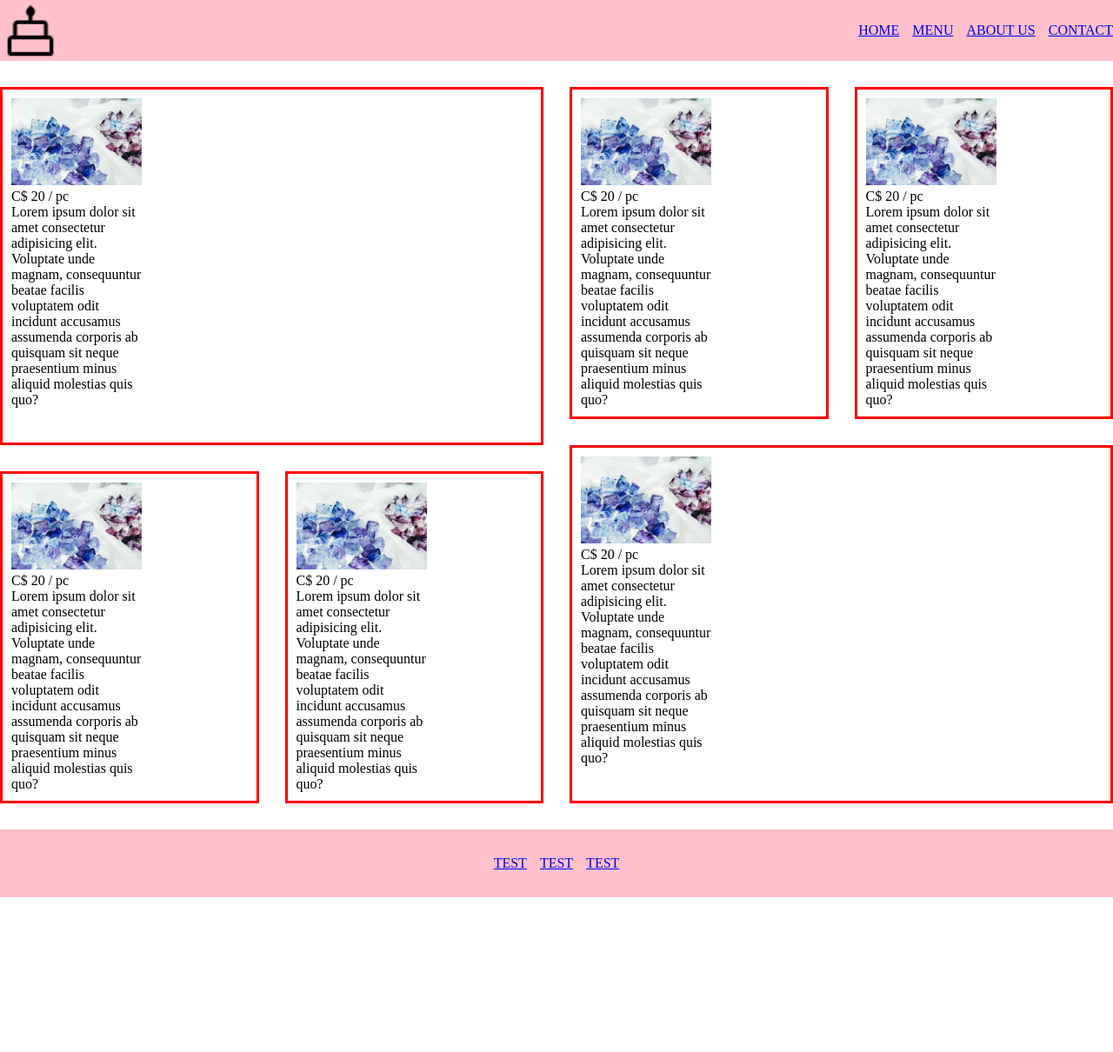
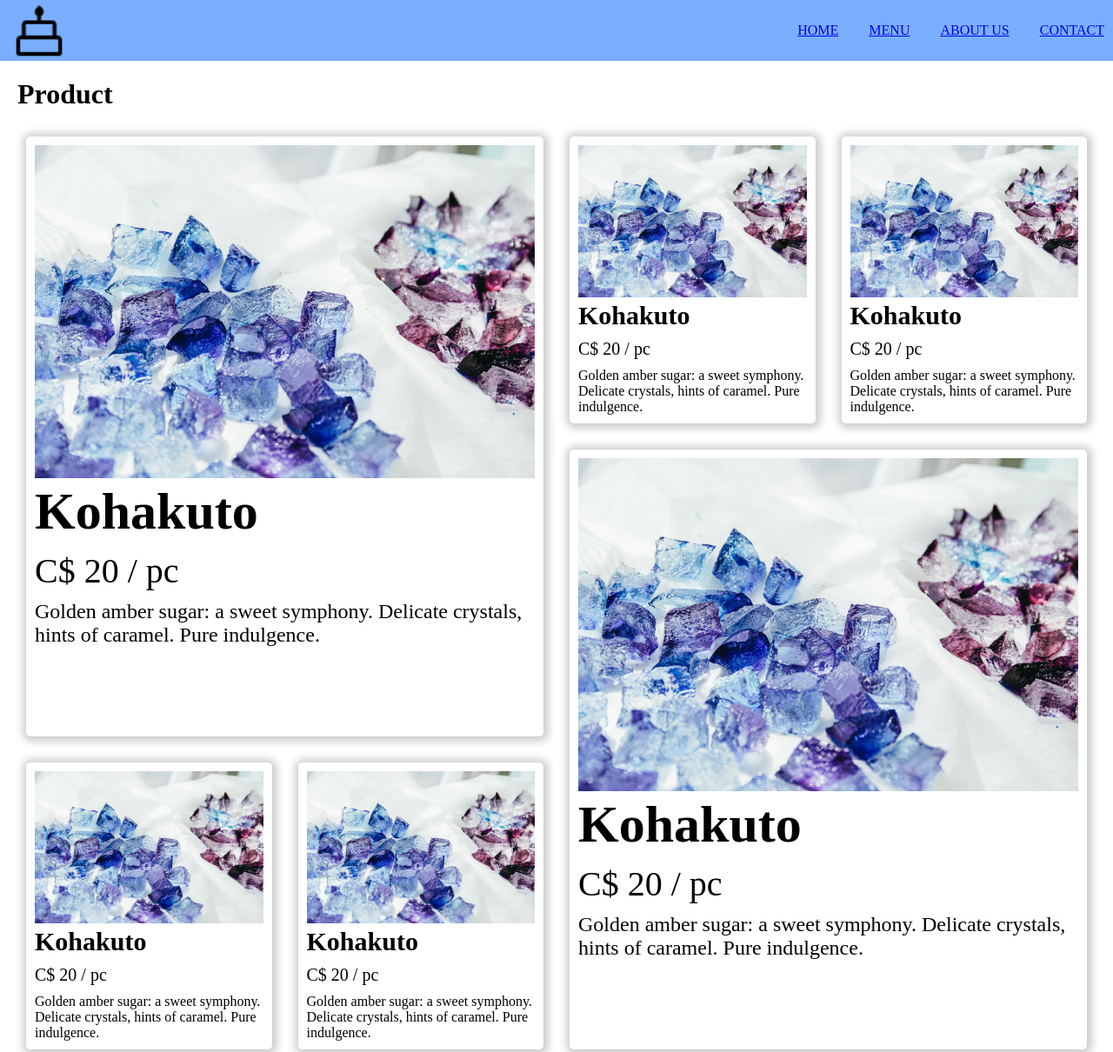
Before and after one commit to Chinatsu0820/responsive-grid-showcase, a plain HTML site: page pages/product.html in a window 1280 px wide. Shown: the top 1210 px of the page at 87% size. Before the commit the page ends 1032 px from the top, so only its background shows below. Drawn offline with Linux system fonts and the light colour scheme.

Commit message:
update product papge -Chinatsu

```diff
--- a/pages/product.html
+++ b/pages/product.html
@@ -21,65 +21,68 @@
     </nav>
 
     <!-- PRODUCT -->
+    <h1 class="product-title">
+        Product
+    </h1>
     <section class="product-grid">
         <section class="product" id="product-1">
             <img class="product-picture" src="../img/j-cohakuto.jpg"
                 alt="This is a picture of a Japanese sweet named Kohakuto.">
             <div class="product-text">
-                <p>C$ 20 / pc</p>
-                <p>Lorem ipsum dolor sit amet consectetur adipisicing elit. Voluptate unde magnam,
-                    consequuntur beatae facilis voluptatem odit incidunt accusamus assumenda corporis
-                    ab quisquam sit neque praesentium minus aliquid molestias quis quo?</p>
+                <h2 class="product-name name1">Kohakuto</h2>
+                <p class="product-price price1">C$ 20 / pc</p>
+                <p class="product-explanation ex1">Golden amber sugar: a sweet symphony. Delicate crystals,
+                    hints of caramel. Pure indulgence.</p>
             </div>
         </section>
         <section class="product" id="product-2">
             <img class="product-picture" src="../img/j-cohakuto.jpg"
                 alt="This is a picture of a Japanese sweet named Kohakuto.">
             <div class="product-text">
-                <p>C$ 20 / pc</p>
-                <p>Lorem ipsum dolor sit amet consectetur adipisicing elit. Voluptate unde magnam,
-                    consequuntur beatae facilis voluptatem odit incidunt accusamus assumenda corporis
-                    ab quisquam sit neque praesentium minus aliquid molestias quis quo?</p>
+                <h2 class="product-name">Kohakuto</h2>
+                <p class="product-price">C$ 20 / pc</p>
+                <p class="product-explanation">Golden amber sugar: a sweet symphony. Delicate crystals,
+                    hints of caramel. Pure indulgence.</p>
             </div>
         </section>
         <section class="product" id="product-3">
             <img class="product-picture" src="../img/j-cohakuto.jpg"
                 alt="This is a picture of a Japanese sweet named Kohakuto.">
             <div class="product-text">
-                <p>C$ 20 / pc</p>
-                <p>Lorem ipsum dolor sit amet consectetur adipisicing elit. Voluptate unde magnam,
-                    consequuntur beatae facilis voluptatem odit incidunt accusamus assumenda corporis
-                    ab quisquam sit neque praesentium minus aliquid molestias quis quo?</p>
+                <h2 class="product-name">Kohakuto</h2>
+                <p class="product-price">C$ 20 / pc</p>
+                <p class="product-explanation">Golden amber sugar: a sweet symphony. Delicate crystals,
+                    hints of caramel. Pure indulgence.</p>
             </div>
         </section>
         <section class="product" id="product-4">
             <img class="product-picture" src="../img/j-cohakuto.jpg"
                 alt="This is a picture of a Japanese sweet named Kohakuto.">
             <div class="product-text">
-                <p>C$ 20 / pc</p>
-                <p>Lorem ipsum dolor sit amet consectetur adipisicing elit. Voluptate unde magnam,
-                    consequuntur beatae facilis voluptatem odit incidunt accusamus assumenda corporis
-                    ab quisquam sit neque praesentium minus aliquid molestias quis quo?</p>
+                <h2 class="product-name">Kohakuto</h2>
+                <p class="product-price">C$ 20 / pc</p>
+                <p class="product-explanation">Golden amber sugar: a sweet symphony. Delicate crystals,
+                    hints of caramel. Pure indulgence.</p>
             </div>
         </section>
         <section class="product" id="product-5">
             <img class="product-picture" src="../img/j-cohakuto.jpg"
                 alt="This is a picture of a Japanese sweet named Kohakuto.">
             <div class="product-text">
-                <p>C$ 20 / pc</p>
-                <p>Lorem ipsum dolor sit amet consectetur adipisicing elit. Voluptate unde magnam,
-                    consequuntur beatae facilis voluptatem odit incidunt accusamus assumenda corporis
-                    ab quisquam sit neque praesentium minus aliquid molestias quis quo?</p>
+                <h2 class="product-name">Kohakuto</h2>
+                <p class="product-price">C$ 20 / pc</p>
+                <p class="product-explanation">Golden amber sugar: a sweet symphony. Delicate crystals,
+                    hints of caramel. Pure indulgence.</p>
             </div>
         </section>
         <section class="product" id="product-6">
             <img class="product-picture" src="../img/j-cohakuto.jpg"
                 alt="This is a picture of a Japanese sweet named Kohakuto.">
             <div class="product-text">
-                <p>C$ 20 / pc</p>
-                <p>Lorem ipsum dolor sit amet consectetur adipisicing elit. Voluptate unde magnam,
-                    consequuntur beatae facilis voluptatem odit incidunt accusamus assumenda corporis
-                    ab quisquam sit neque praesentium minus aliquid molestias quis quo?</p>
+                <h2 class="product-name name6">Kohakuto</h2>
+                <p class="product-price price6">C$ 20 / pc</p>
+                <p class="product-explanation ex6">Golden amber sugar: a sweet symphony. Delicate crystals,
+                    hints of caramel. Pure indulgence.</p>
             </div>
         </section>
     </section>
--- a/style.css
+++ b/style.css
@@ -17,13 +17,18 @@ body {
 .menu-container {
     display: flex;
     align-items: center;
-    background-color: pink;
+    background-color: rgb(122, 175, 255);
     gap: 1.5rem;
 }
 
 .menu-icon {
     height: 7rem;
     margin-right: auto;
+    margin-left: 1rem;
+}
+
+.menu-button {
+    margin: 1rem;
 }
 
 /*-- HEADER --*/
@@ -42,15 +47,21 @@ header {
 }
 
 /*-- PRODUCT --*/
+.product-title {
+    margin: 2rem;
+}
+
 .product-grid {
     display: grid;
+    grid-template-rows: 1fr 1fr 1fr;
     gap: 3rem;
-    margin: 3rem auto;
+    margin: 3rem 3rem;
 }
 
 .product {
     padding: 1rem;
-    border: 0.3rem solid red;
+    border-radius: 0.5rem;
+    box-shadow: 0.1rem 0.1rem 1rem 0.5rem rgba(0, 0, 0, 0.2);
 }
 
 #product-1 {
@@ -78,12 +89,23 @@ header {
 }
 
 .product-picture {
-    width: 15rem;
+    width: 100%;
 }
 
 .product-text {
-    width: 15rem;
+    width: 100%;
 }
+
+.product-name {
+    margin-bottom: 1rem;
+    font-size: 3rem;
+}
+
+.product-price {
+    margin-bottom: 1rem;
+    font-size: 2rem;
+}
+
 
 /*-- FOOTER --*/
 .footer-container {
@@ -91,7 +113,7 @@ header {
     justify-content: center;
     align-items: end;
     padding: 3rem;
-    background-color: pink;
+    background-color: rgb(122, 175, 255);
     gap: 1.5rem;
 }
 
@@ -108,6 +130,18 @@ header {
         'item1 item1 item6 item6'
         'item4 item5 item6 item6'
     }
+
+    .product-name.name1,.product-name.name6 {
+        font-size: 6rem;
+    }
+
+    .product-price.price1,.product-price.price6 {
+        font-size: 4rem;
+    }
+
+    .product-explanation.ex1,.product-explanation.ex6 {
+        font-size: 2.4rem;
+    }
 }
 
 /*-- Tablet --*/
@@ -118,6 +152,19 @@ header {
         'item1 item1 item3'
         'item4 item5 item6'
     }
+
+    .product-name.name1 {
+        font-size: 6rem;
+    }
+
+    .product-price.price1 {
+        font-size: 4rem;
+    }
+
+    .product-explanation.ex1 {
+        font-size: 2.4rem;
+    }
+
  }
 
 /*-- Mobile --*/
```
